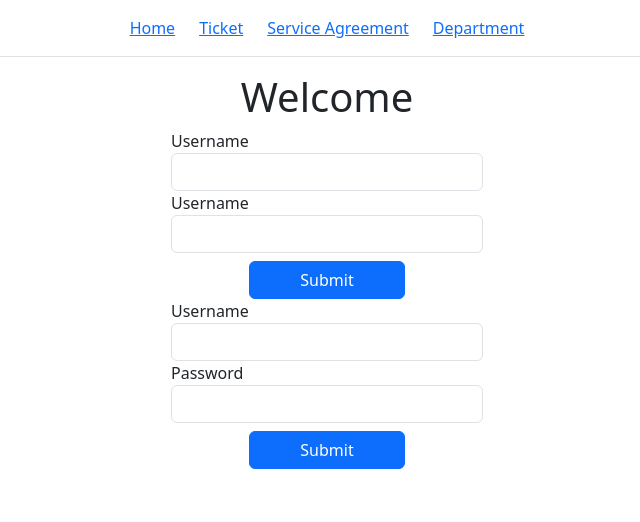
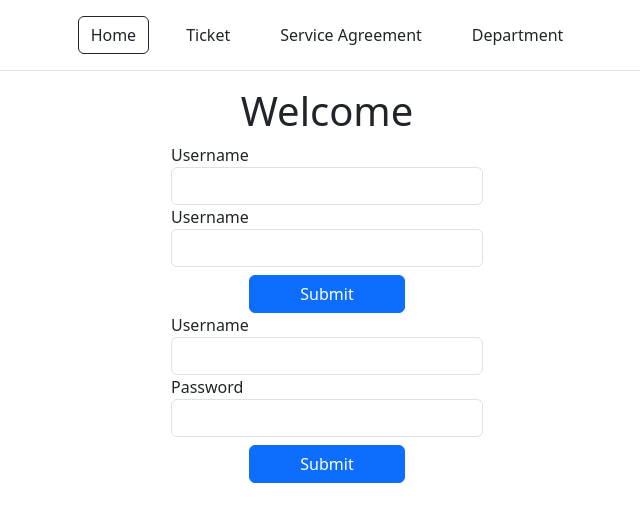
Before and after one commit to thom227v/TicketSystem, a React (Vite) app in the folder ticketsystem.client/: page / in a window 1280 px wide. Shown: the top 522 px of the page, without its empty margins (313-953 px from the left). Built offline with nearby package versions, Linux system fonts and the light colour scheme.

Commit message:
better navbar buttons

```diff
--- a/ticketsystem.client/src/components/Navbar.tsx
+++ b/ticketsystem.client/src/components/Navbar.tsx
@@ -3,10 +3,10 @@ import 'bootstrap/dist/css/bootstrap.css';
 export default function Navbar() {
   return (
     <nav className="nav nav-tabs sticky-top navbar-expand-lg gap-4 p-3 d-flex justify-content-center">
-      <NavLink className={({ isActive, isPending }) =>isPending ? "nav-item" : isActive ? "nav-item active" : ""} to="/">Home</NavLink>
-      <NavLink className={({ isActive, isPending }) =>isPending ? "nav-item" : isActive ? "nav-item active" : ""} to="/Ticket">Ticket</NavLink>
-      <NavLink className={({ isActive, isPending }) =>isPending ? "nav-item" : isActive ? "nav-item active" : ""} to="/ServiceAgreement">Service Agreement</NavLink>
-      <NavLink className={({ isActive, isPending }) =>isPending ? "nav-item" : isActive ? "nav-item active" : ""} to="/Department">Department</NavLink>
+      <NavLink className="nav-item btn" to="/">Home</NavLink>
+      <NavLink className="nav-item btn" to="/Ticket">Ticket</NavLink>
+      <NavLink className="nav-item btn" to="/ServiceAgreement">Service Agreement</NavLink>
+      <NavLink className="nav-item btn" to="/Department">Department</NavLink>
     </nav>
   );
 }
```
